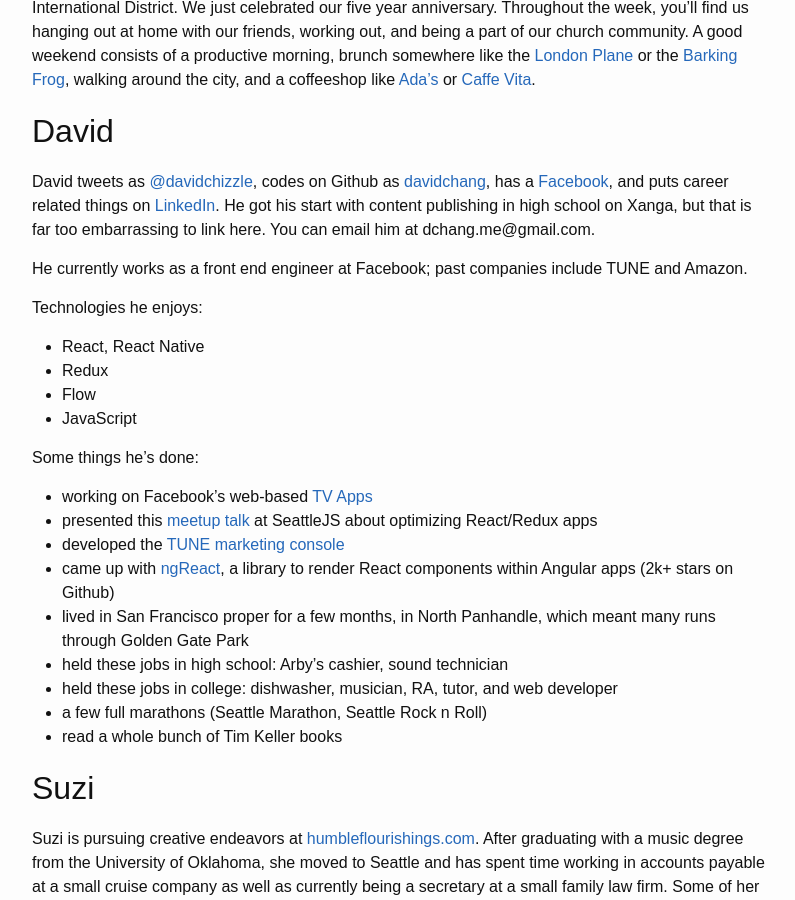
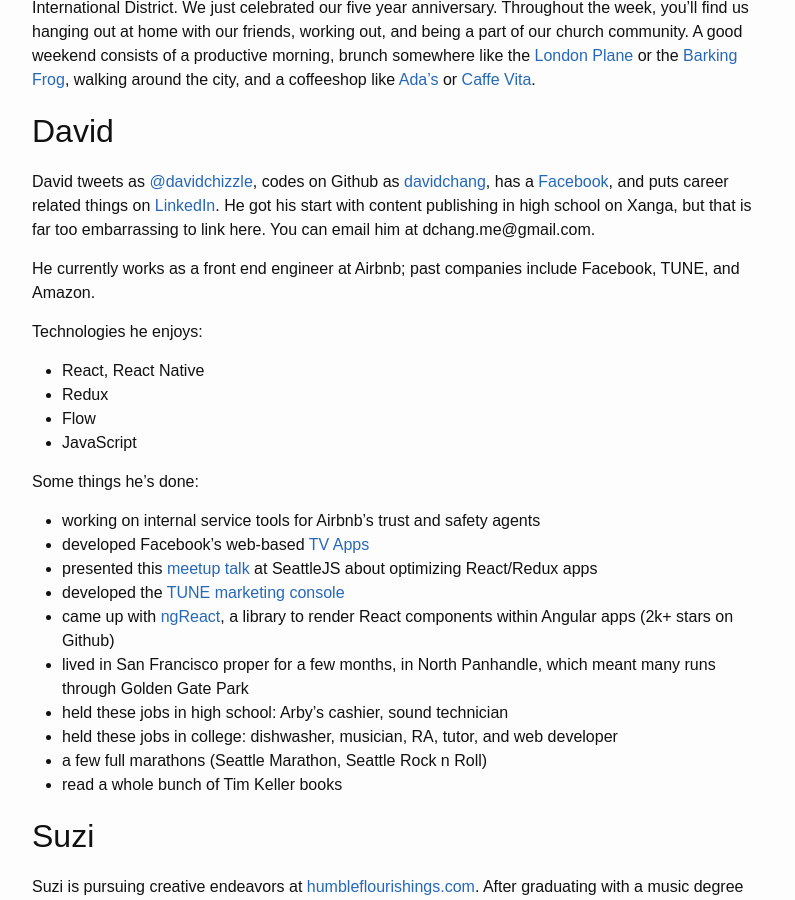
Before and after one commit to davidchang/davidandsuzi.com, a Jekyll site: the page built from about.md, in a window 1280 px wide and 900 px high, scrolled down 757 px. Shown: the whole window, without its empty margins (238-1033 px from the left). Built offline with Jekyll 4.4.1, drawn with Linux system fonts in a browser that asks for light colours; comment, search, counter and statistics services are not loaded.

Commit message:
updating About me and adding new post about best coffeeshops

```diff
--- a/about.md
+++ b/about.md
@@ -14,7 +14,7 @@
 
 David tweets as [@davidchizzle](https://twitter.com/davidchizzle), codes on Github as [davidchang](https://github.com/davidchang), has a [Facebook](https://www.facebook.com/dchang.me), and puts career related things on [LinkedIn](https://www.linkedin.com/in/davidchizzle/). He got his start with content publishing in high school on Xanga, but that is far too embarrassing to link here. You can email him at dchang.me@gmail.com.
 
-He currently works as a front end engineer at Facebook; past companies include TUNE and Amazon.
+He currently works as a front end engineer at Airbnb; past companies include Facebook, TUNE, and Amazon.
 
 Technologies he enjoys:
 
@@ -25,7 +25,8 @@
 
 Some things he's done:
 
-- working on Facebook's web-based [TV Apps](https://videoapp.fb.com/)
+- working on internal service tools for Airbnb's trust and safety agents
+- developed Facebook's web-based [TV Apps](https://videoapp.fb.com/)
 - presented this [meetup talk](https://youtu.be/-qFNutsy66o?t=11m41s) at SeattleJS about optimizing React/Redux apps
 - developed the [TUNE marketing console](https://www.tune.com/solutions/tune-marketing-console/)
 - came up with [ngReact](https://github.com/ngReact/ngReact), a library to render React components within Angular apps (2k+ stars on Github)
```
Also changed, not shown: _posts/2017-12-10-best-coffeeshops-for-working-in-seattle.md (added, +45 -0 lines).
